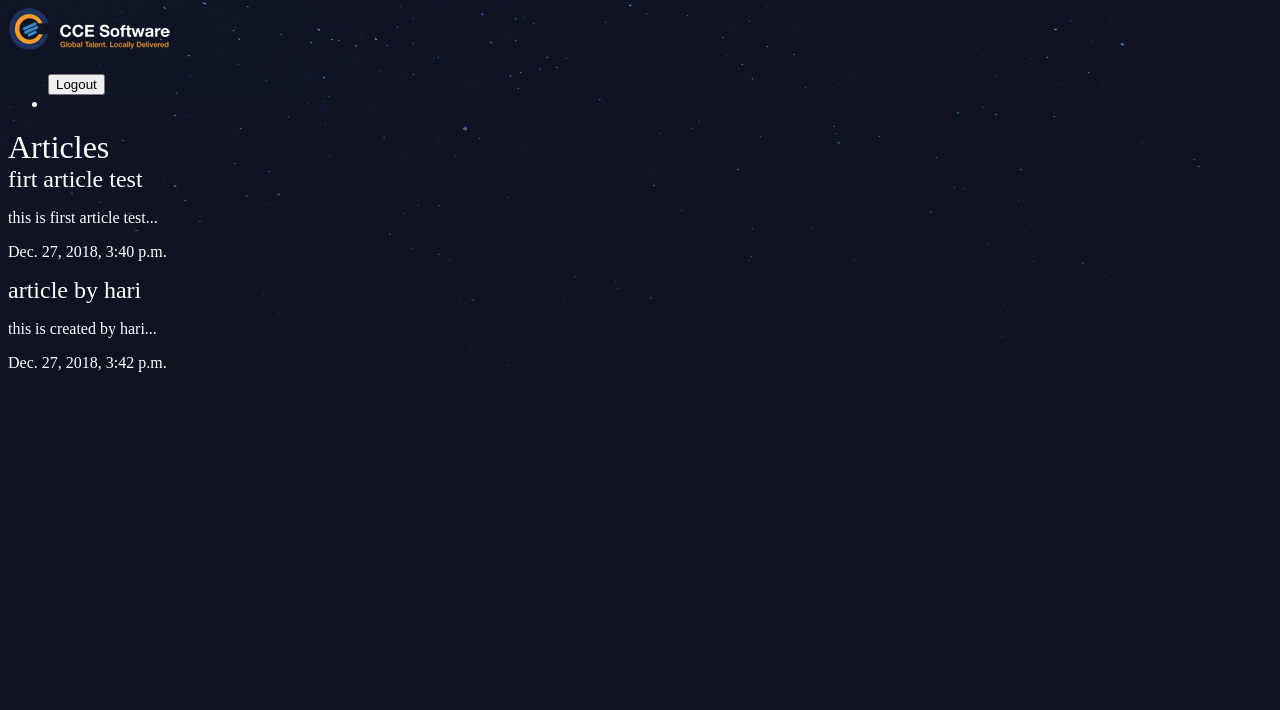
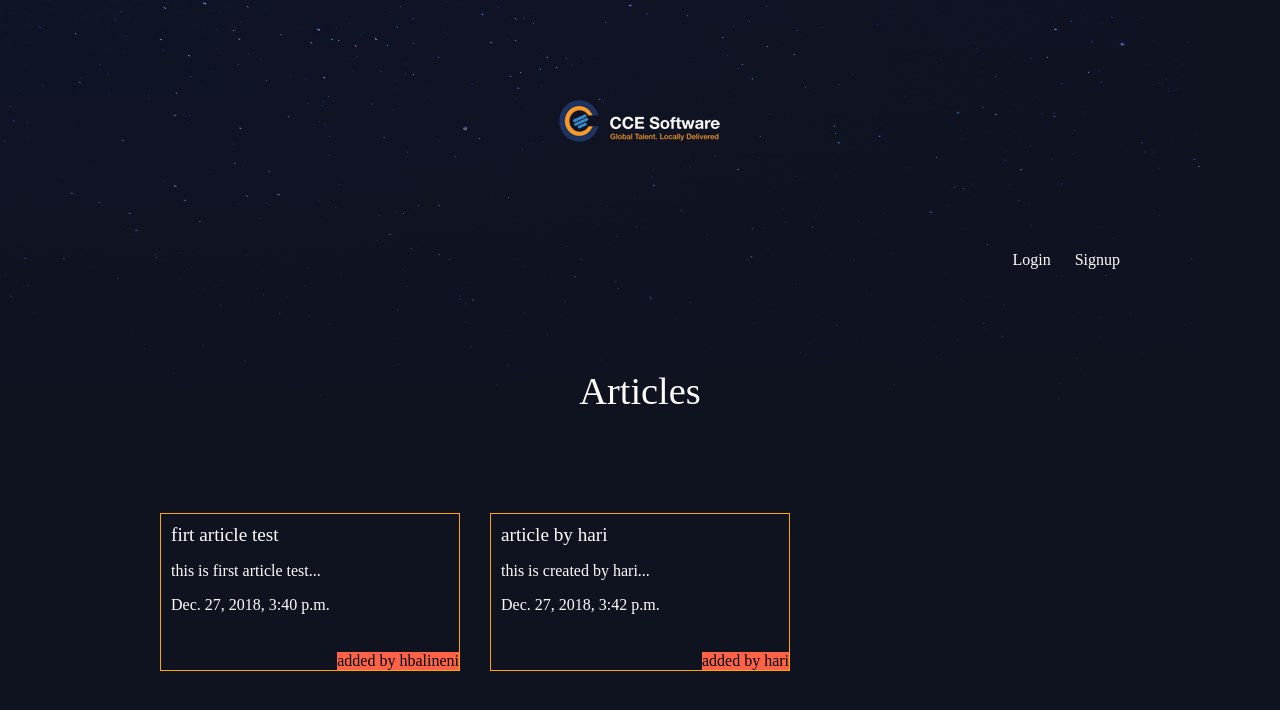
Before and after one commit to haripbalineni/learndjango, a Django app: page /articles/ in a window 1280 px wide. Shown: the top 710 px of the page. Run offline with Django 3.2, Linux system fonts and the light colour scheme; data comes from the database, SQL or seed files in the repository; both versions use the stored data as it was after the commit.

Commit message:
tillstylespart1

```diff
--- a/djangonautic/articles/models.py
+++ b/djangonautic/articles/models.py
@@ -1,4 +1,5 @@
 from django.db import models
+from django.contrib.auth.models import User
 
 # Create your models here.
 class Article(models.Model):
@@ -7,7 +8,7 @@ class Article(models.Model):
     body = models.TextField()
     date = models.DateTimeField(auto_now_add=True)
     thumb = models.ImageField(default = 'default.png',blank=True)
-    # add a author later
+    author = models.ForeignKey(User,on_delete=models.CASCADE, default = None)
 
     def __str__(self):
         return self.title
--- a/djangonautic/articles/templates/articles/article_create.html
+++ b/djangonautic/articles/templates/articles/article_create.html
@@ -2,5 +2,10 @@
 {% block content %}
 <div class="create-article">
     <h2>Create an Awesome New Article...</h1>
+        <form class="site-form" action="{% url 'articles:create'%}" method="POST" enctype="multipart/form-data">
+            {% csrf_token %}
+            {{ form }}
+        <input type="submit" value="Create">
+        </form>
 </div>
 {% endblock %}
--- a/djangonautic/articles/templates/articles/article_list.html
+++ b/djangonautic/articles/templates/articles/article_list.html
@@ -8,6 +8,7 @@
             <h2><a href="{% url 'articles:detail' slug=article.slug %}">{{ article.title }}</a></h2>
             <p>{{ article.snippet }}</p>
             <p>{{ article.date }}</p>
+            <p class="author">added by {{ article.author.username }}</p>
         </div>
         {% endfor %}
     </div>
--- a/djangonautic/articles/views.py
+++ b/djangonautic/articles/views.py
@@ -1,7 +1,8 @@
-from django.shortcuts import render
+from django.shortcuts import render, redirect
 from django.http import HttpResponse
 from .models import Article
 from django.contrib.auth.decorators import login_required
+from . import forms
 
 
 # Create your views here.
@@ -15,4 +16,13 @@ def article_detail(request,slug):
 
 @login_required(login_url="/accounts/login/")
 def article_create(request):
-    return render(request,'articles/article_create.html')
+    if request.method == "POST":
+         form = forms.CreateArticle(request.POST,request.FILES)
+         if form.is_valid():
+            instance = form.save(commit=False)
+            instance.author = request.user
+            instance.save()
+            return redirect('articles:list')
+    else:
+        form = forms.CreateArticle()
+    return render(request,'articles/article_create.html',{'form' : form})
--- a/djangonautic/assets/styles.css
+++ b/djangonautic/assets/styles.css
@@ -18,3 +18,78 @@ a, a:hover, a:visited{
     color: #fff;
     text-decoration:none;
 }
+
+.wrapper{
+    max-width: 960px;
+    margin: 0 auto;
+}
+
+div.wrapper h1 {
+    text-align: center;
+    margin: 100px auto;
+    font-size: 2.4em;
+}
+
+header {
+    display: grid;
+    grid-template-columns: 1fr 1fr;
+    padding: 20px 0;
+}
+
+nav{
+    justify-self: end;
+}
+
+nav li{
+    display: inline-block;
+    margin-left:20px;
+}
+
+nav button{
+    background: none;
+    color: #fff;
+    cursor: pointer;
+    border: 0;
+    font-size:1em;
+}
+
+.articles{
+    display: grid;
+    grid-template-columns: 1fr 1fr 1fr;
+    grid-gap: 30px;
+}
+
+.article{
+    padding: 10px;
+    border: 1px solid orange;
+    position: relative;
+    padding-bottom: 40px;
+}
+
+.article .author{
+    padding; 10px;
+    background : tomato;
+    position: absolute;
+    right: 0;
+    bottom: 0;
+    margin: 0;
+    color:black
+}
+
+.article h2{
+    font-size: 1.2em;
+}
+
+.article-detail .article img{
+    max-width: 100%;
+}
+
+.article-detail .article h2{
+    text-align:center;
+    margin: 20px auto;
+    font-size: 2em;
+}
+
+.article-detail .article p{
+    text-align: center;
+}
--- a/djangonautic/djangonautic/urls.py
+++ b/djangonautic/djangonautic/urls.py
@@ -19,13 +19,14 @@ from . import views
 from django.contrib.staticfiles.urls import staticfiles_urlpatterns
 from django.conf.urls.static import static
 from django.conf import settings
+from articles import views as article_views
 
 urlpatterns = [
     path('admin/', admin.site.urls),
     path('articles/',include('articles.urls')),
     path('accounts/',include('accounts.urls')),
     path('about/', views.about),
-    path('', views.homepage)
+    path('', article_views.article_list,name="home")
 ]
 
 urlpatterns += staticfiles_urlpatterns()
--- a/djangonautic/templates/base_layout.html
+++ b/djangonautic/templates/base_layout.html
@@ -10,15 +10,27 @@
 </head>
 <body>
     <div class="wrapper">
-        <h1><a href="{% url 'articles:list' %}"><img src="{% static 'logo.png' %}"></a> </h1>
+        <h1><a href="{% url 'home' %}"><img src="{% static 'logo.png' %}"></a> </h1>
         <nav>
             <ul>
+                {% if user.is_authenticated %}
+                <li>
                     <form action="{% url 'accounts:logout' %}" method="POST">
                                 {% csrf_token %}
                                 <button type="submit">Logout</button>
                     </form>
+                </li>
                 <li>
+                        <a href="{% url 'articles:create'%}" class="highlight">New Article</a>
                     </li>
+                {% else %}
+                <li>
+                    <a href="{% url 'accounts:login'%}">Login</a>
+                </li>
+                <li>
+                    <a href="{% url 'accounts:signup'%}">Signup</a>
+                </li>
+                {% endif %}
             </ul>
         </nav>
         {% block content %}
```
Also changed, not shown: djangonautic/articles/forms.py (added, +7 -0 lines), djangonautic/articles/migrations/0003_article_author.py (added), djangonautic/db.sqlite3, djangonautic/media/1.png (added), djangonautic/media/mathri.jpg (added). Lines whose indentation alone changed are shown as unchanged.
